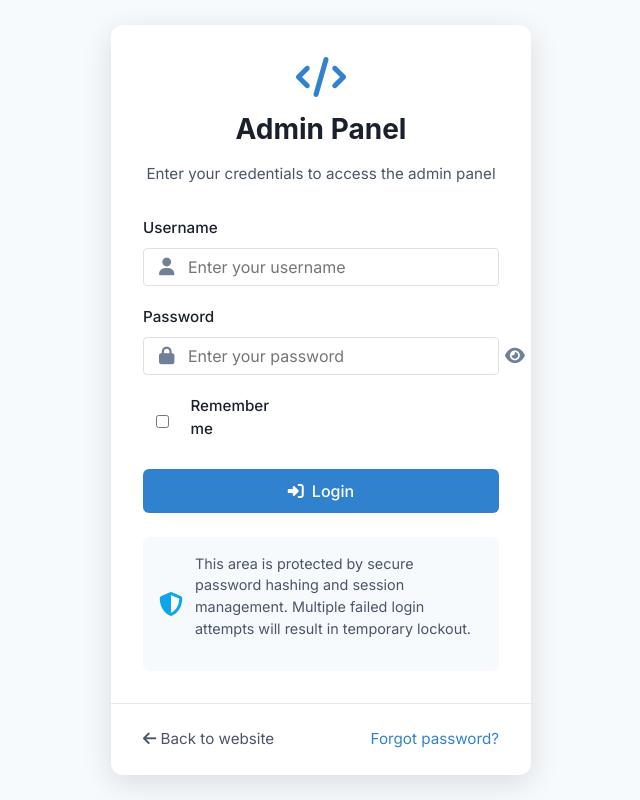
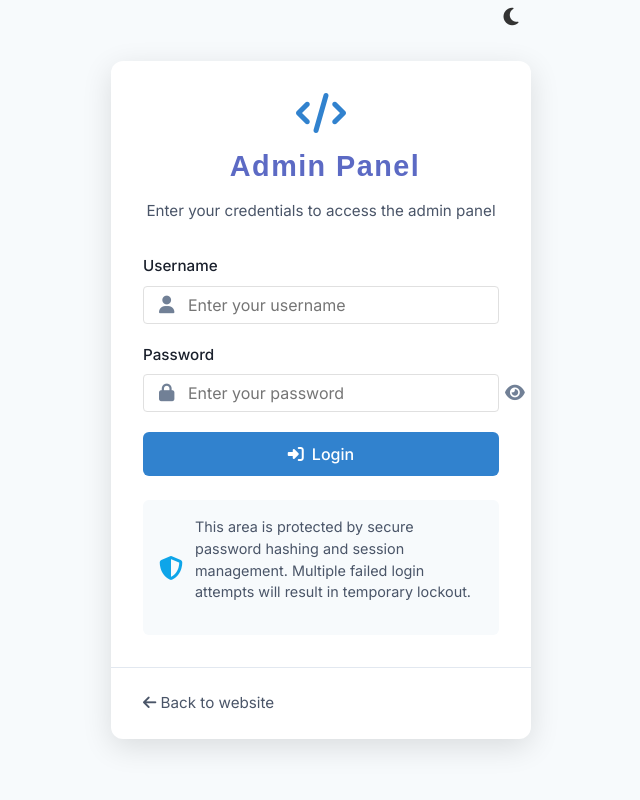
Before and after one commit to ShahriarRakibRabbi/ShahriarRakibRabbi.github.io, a plain HTML site: page admin/index.html in a window 1280 px wide. Shown: the whole page, without its empty margins (319-959 px from the left). Drawn offline with Linux system fonts and the light colour scheme.

Commit message:
Update portfolio website with new features and styling improvements

```diff
--- a/admin/index.html
+++ b/admin/index.html
@@ -88,13 +88,6 @@
               </div>
             </div>
 
-            <div class="form-group login-options">
-              <div class="remember-me">
-                <input type="checkbox" id="remember-me" name="remember-me" />
-                <label for="remember-me">Remember me</label>
-              </div>
-            </div>
-
             <div class="form-group">
               <button
                 type="submit"
@@ -119,15 +112,6 @@
           <a href="../index.html" class="back-to-site">
             <i class="fas fa-arrow-left"></i> Back to website
           </a>
-
-          <div class="password-recovery">
-            <a
-              href="#"
-              id="forgot-password-link"
-              data-modal-target="password-recovery-modal"
-              >Forgot password?</a
-            >
-          </div>
         </div>
       </div>
 
--- a/assets/css/style-fixes.css
+++ b/assets/css/style-fixes.css
@@ -1,3 +1,24 @@
+/* SRR logo font consistency across all pages */
+.logo .logo-text,
+.sidebar-logo span,
+.login-logo h1,
+.footer-logo .logo-text {
+  font-family: "Poppins", sans-serif;
+  font-weight: 700;
+  font-size: 1.5rem;
+  letter-spacing: 0.05em;
+  color: var(--color-primary);
+}
+
+.sidebar-logo span {
+  font-size: 1.2rem;
+}
+
+.login-logo h1 {
+  font-size: 1.8rem;
+  margin-left: 0.5rem;
+}
+
 /* Fix for form labels in dark mode */
 html.dark-mode .contact-form label,
 html.dark-mode .admin-login-container label {
```
Also changed, not shown: admin/edit-gallery.html (+0 -7 lines), index.html (+12 -3 lines).
